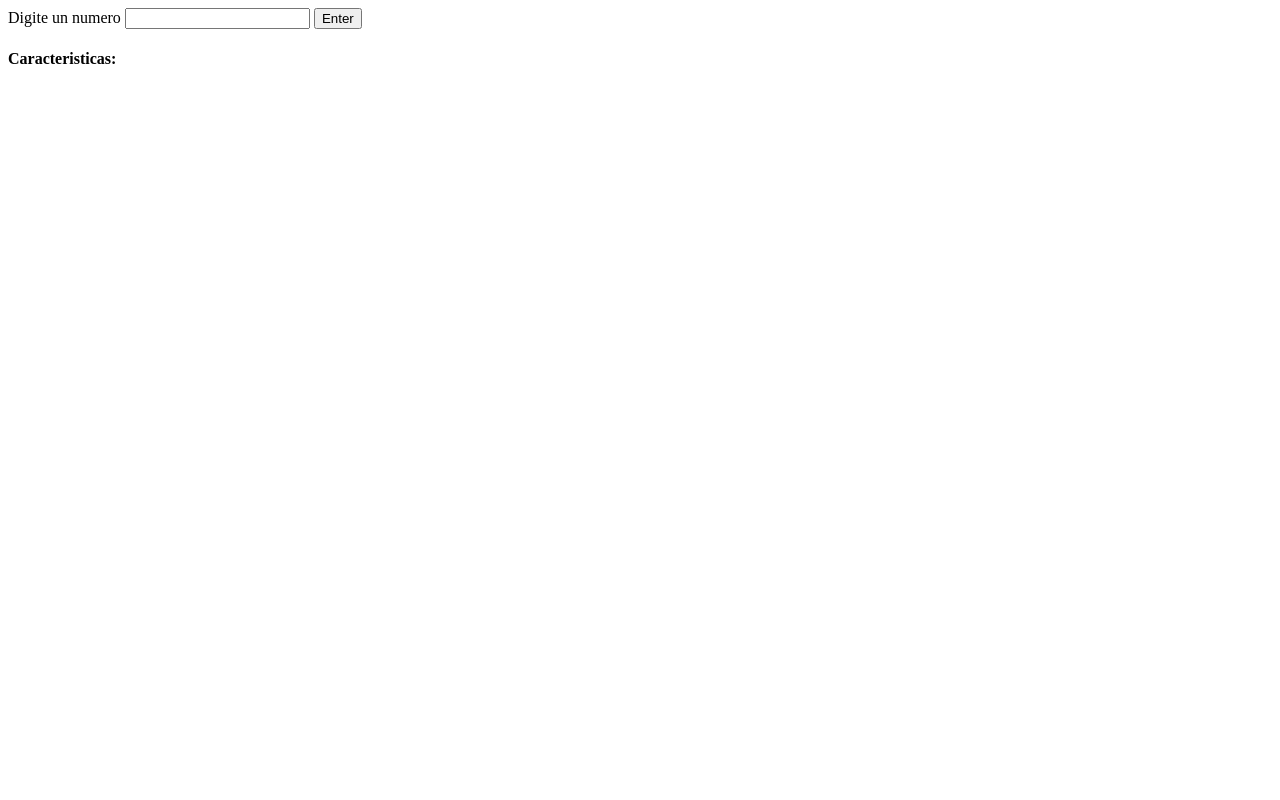
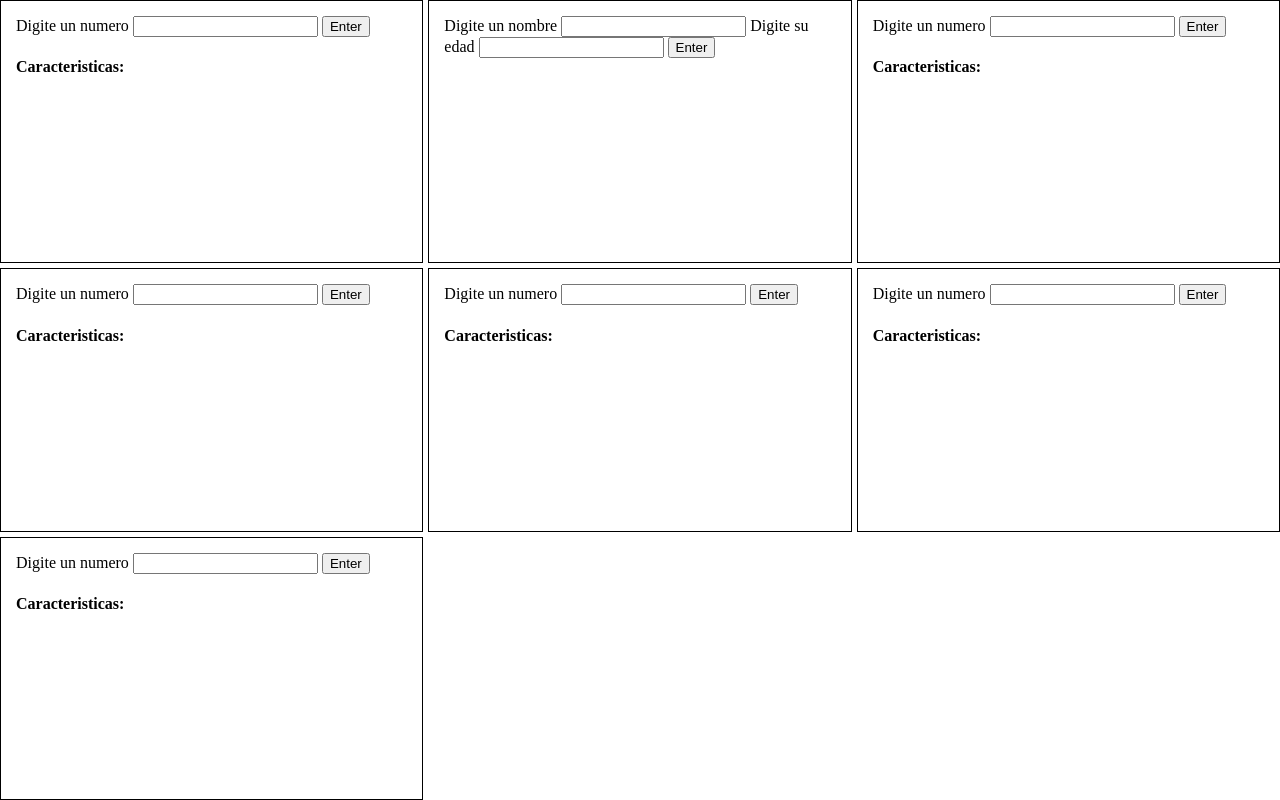
Before and after one commit to CamiloRuiz18/actividades, a plain HTML site: page Ejercicios_17Jul.html in a window 1280 px wide. Drawn offline with Linux system fonts and the light colour scheme.

Commit message:
Solucionamos el segundo ejercicio

```diff
--- a/Ejercicios_17Jul.html
+++ b/Ejercicios_17Jul.html
@@ -1,18 +1,86 @@
 <!DOCTYPE html>
 <html lang="es">
+
 <head>
     <meta charset="UTF-8">
     <meta name="viewport" content="width=device-width, initial-scale=1.0">
     <title>Registro</title>
-        <link rel="stylesheet" href="">
+    <link rel="stylesheet" href="styles.css">
 </head>
 
 <body>
+    <main>
+         <section>
         <label for="Num">Digite un numero</label>
         <input type="number" id="Num">
         <button id="Consult">Enter</button>
 
         <h4>Caracteristicas:</h4>
         <pre id="Respuesta"></pre>
+
+    </section>
+
+    <section>
+        <label for="Name">Digite un nombre</label>
+        <input type="text" id="Name">
+
+        <label for="Edad">Digite su edad</label>
+        <input type="number" id="Edad">
+        <button id="Consult2">Enter</button>
+
+        <pre id="Respuesta2"></pre>
+
+    </section>
+
+    <section>
+        <label for="Num">Digite un numero</label>
+        <input type="number" id="Num">
+        <button id="Consult">Enter</button>
+
+        <h4>Caracteristicas:</h4>
+        <pre id="Respuesta"></pre>
+
+    </section>
+
+    <section>
+        <label for="Num">Digite un numero</label>
+        <input type="number" id="Num">
+        <button id="Consult">Enter</button>
+
+        <h4>Caracteristicas:</h4>
+        <pre id="Respuesta"></pre>
+
+    </section>
+
+    <section>
+        <label for="Num">Digite un numero</label>
+        <input type="number" id="Num">
+        <button id="Consult">Enter</button>
+
+        <h4>Caracteristicas:</h4>
+        <pre id="Respuesta"></pre>
+
+    </section>
+
+    <section>
+        <label for="Num">Digite un numero</label>
+        <input type="number" id="Num">
+        <button id="Consult">Enter</button>
+
+        <h4>Caracteristicas:</h4>
+        <pre id="Respuesta"></pre>
+
+    </section>
+
+    <section>
+        <label for="Num">Digite un numero</label>
+        <input type="number" id="Num">
+        <button id="Consult">Enter</button>
+
+        <h4>Caracteristicas:</h4>
+        <pre id="Respuesta"></pre>
+
+    </section>
+</main>
 <script src="Ejercicios_17Jul.js"></script>
 </body>
--- a/Ejercicios_17Jul.js
+++ b/Ejercicios_17Jul.js
@@ -26,8 +26,24 @@ document.getElementById("Consult").addEventListener("click", function () {
 anciana según su edad, debe pedir el nombre e imprimir nombre y la categoría
 (ejemplo: “Mauricio eres adulto”).*/
 
+let Nombre = ""
+let Edad = 0
 
-
+document.getElementById("Consult2").addEventListener("click", function (){
+    Nombre = document.getElementById("Name").value;
+    Edad = document.getElementById("Edad").value;
+    if (Edad < 18){
+        document.getElementById("Respuesta2").innerHTML = Nombre + " es menor de edad"
+    } else {
+        if (Edad >= 18 && Edad < 55 ){
+            document.getElementById("Respuesta2").innerHTML = Nombre + " es edulto"
+        } else {
+            if (Edad >= 55){
+                document.getElementById("Respuesta2").innerHTML = Nombre + " es una persona de edad"
+            }
+        }
+    }
+})
 
 /*3. Utilice un bucle for para imprimir los valores de i desde 0 hasta 4.*/
 
--- /dev/null
+++ b/styles.css
@@ -0,0 +1,18 @@
+body{
+    margin: 0;
+}
+
+main{
+    width: 100vw;
+    height: 100vh;
+
+    display: grid;
+    grid-template-columns: repeat(3, 1fr);
+    grid-template-rows: repeat(3, 1fr);
+
+    gap: 5px;
+}
+section{
+    border: 1px solid black;
+    padding: 15px;
+}
```
Lines whose indentation alone changed are shown as unchanged.
